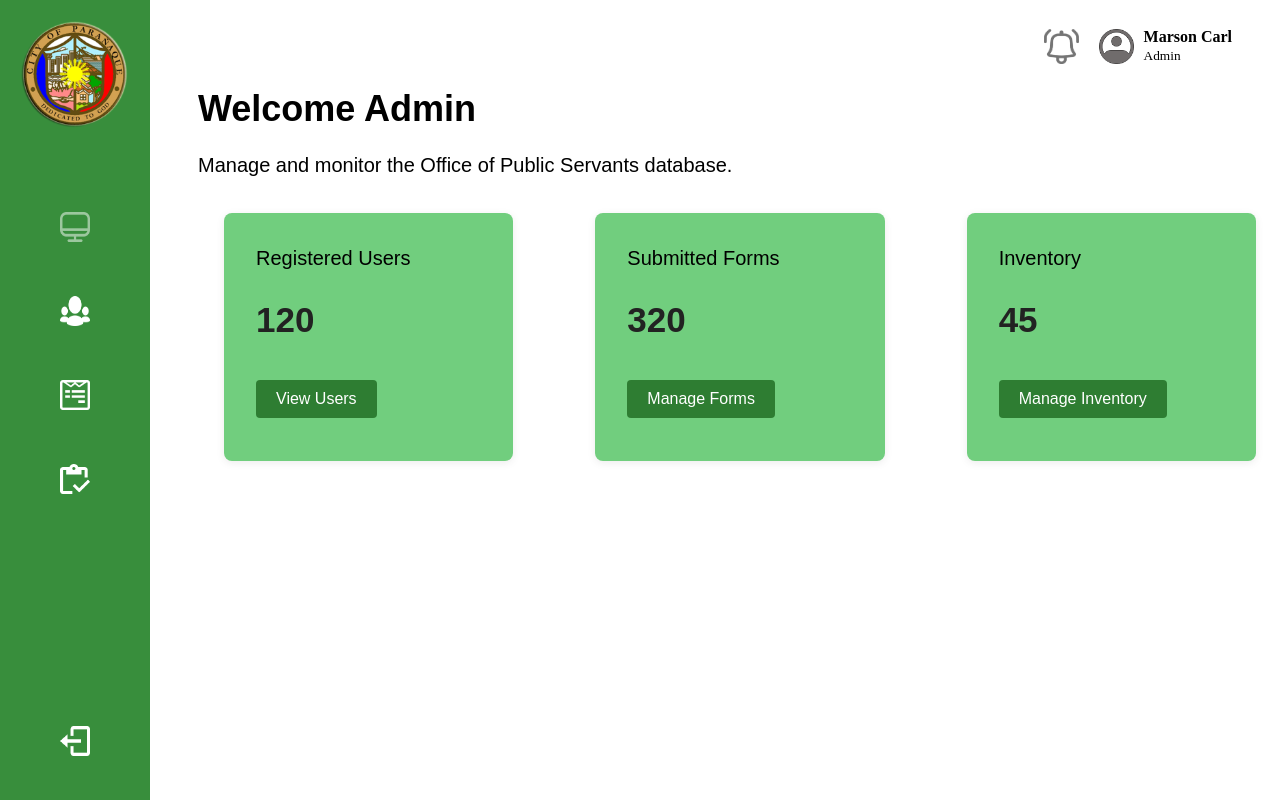
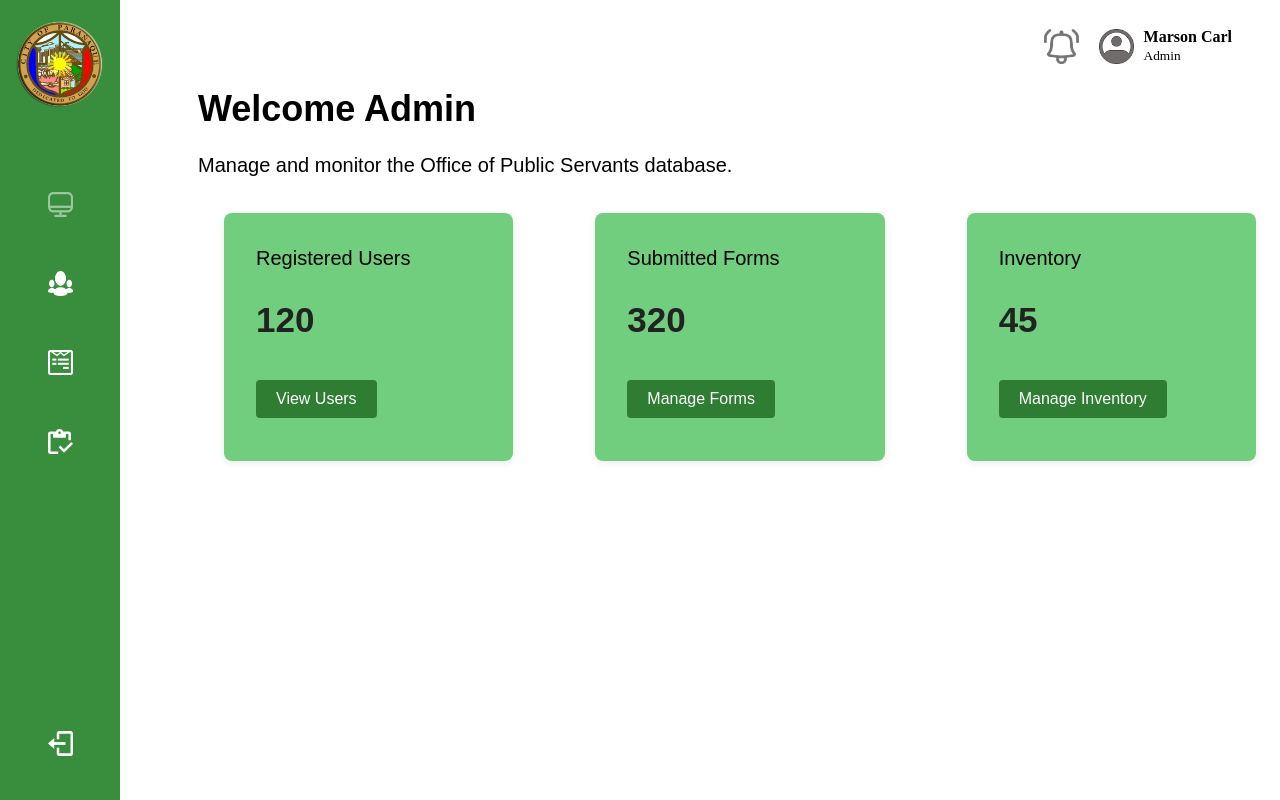
Before and after one commit to M-A-R-Z/OJT-System, a plain HTML site: page index.html in a window 1280 px wide. Drawn offline with Linux system fonts and the light colour scheme; a script that the page names is missing.

Commit message:
Adjust the size of the side nav, logos, and icons

```diff
--- a/index.css
+++ b/index.css
@@ -1,7 +1,7 @@
 .sidenav {
     background-color: #388E3C;
     height: 100%;
-    width: 150px;
+    width: 120px;
     position: fixed;
     z-index: 1;
     top: 0;
@@ -16,14 +16,14 @@
 }
 
 .logo img {
-  width: 108px;
-  height: 108px;
+  width: 88px;
+  height: 88px;
   padding-bottom: 80px;
 }
 
 .icons img {
-  width: 30px;
-  height: 30px;
+  width: 25px;
+  height: 25px;
   padding-bottom: 50px;
 }
 
@@ -41,8 +41,8 @@
 }
 
 .logout img {
-    width: 30px;
-    height: 30px;
+    width: 25px;
+    height: 25px;
     padding-bottom: 30px;
 }
 
```
Also changed, not shown: request.html (added).
